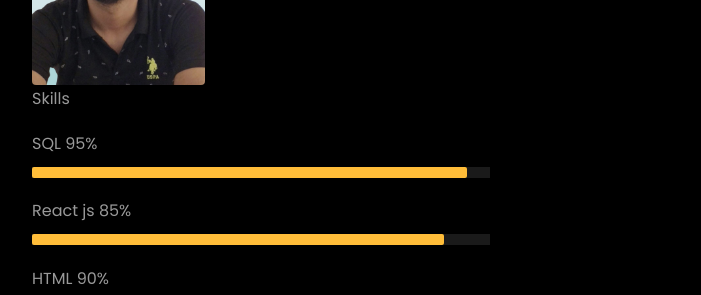
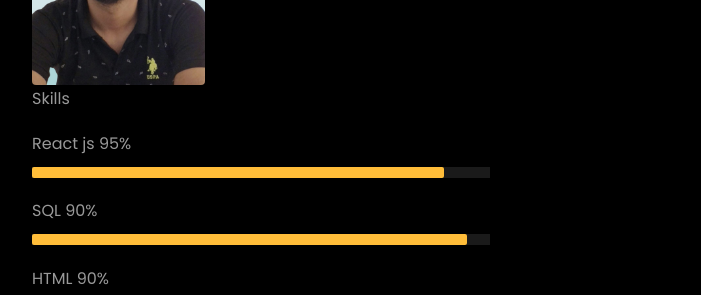
Before and after one commit to ojas-07/ojas-07.github.io, a plain HTML site: page index.html in a window 1280 px wide. Shown: the part 1000-1295 px from the top of the page, without its empty margins (38-739 px from the left). Drawn offline with Linux system fonts and the light colour scheme; files whose address does not match are found by name.

Commit message:
Update index.html

```diff
--- a/index.html
+++ b/index.html
@@ -233,17 +233,19 @@
 
 								<div class="skill-mf">
 									<p class="title-s">Skills</p>
-									<span>SQL</span> <span class="pull-right">95%</span>
+									<span>React js</span> <span class="pull-right">95%</span>
+									<div class="progress">
+										<div class="progress-bar" role="progressbar" style="width: 90%" aria-valuenow="85" aria-valuemin="0"
+											aria-valuemax="100"></div>
+									</div>
+
+									<span>SQL</span> <span class="pull-right">90%</span>
 									<div class="progress">
 										<div class="progress-bar" role="progressbar" style="width: 95%;" aria-valuenow="95" aria-valuemin="0"
 											aria-valuemax="100"></div>
 									</div>
 
-									<span>React js</span> <span class="pull-right">85%</span>
-									<div class="progress">
-										<div class="progress-bar" role="progressbar" style="width: 90%" aria-valuenow="85" aria-valuemin="0"
-											aria-valuemax="100"></div>
-									</div>
+
 
 									<span>HTML</span> <span class="pull-right">90%</span>
 									<div class="progress">
```
